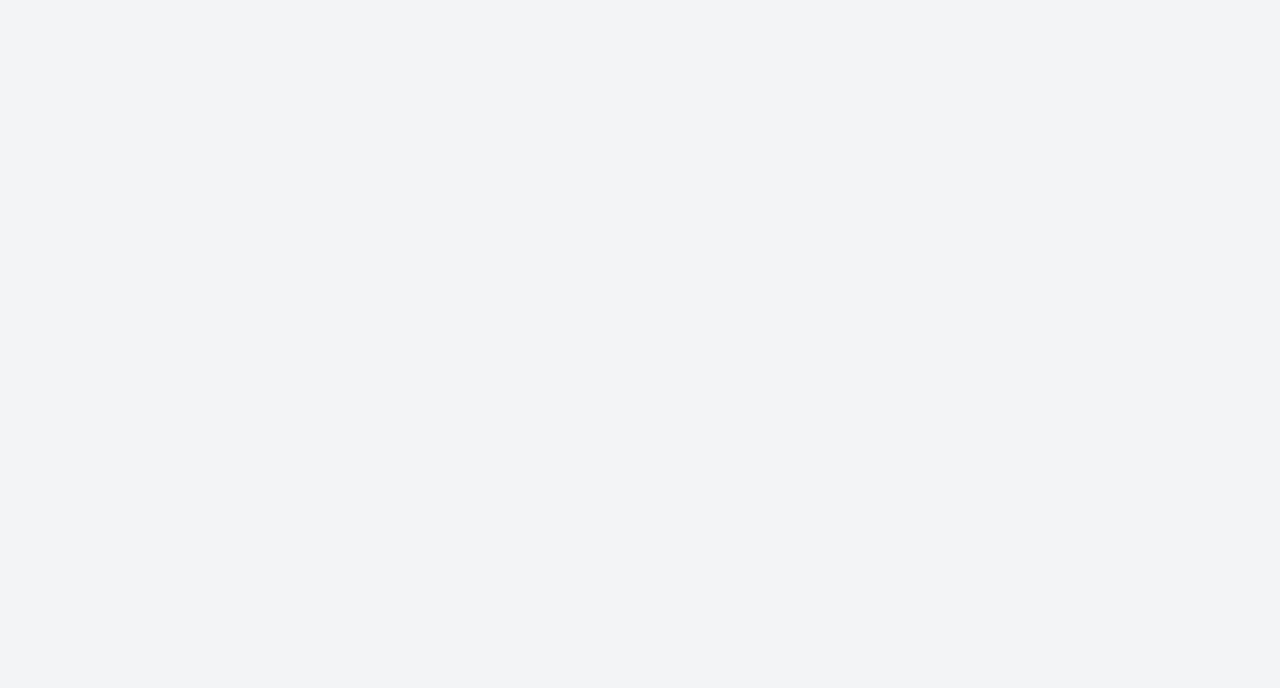
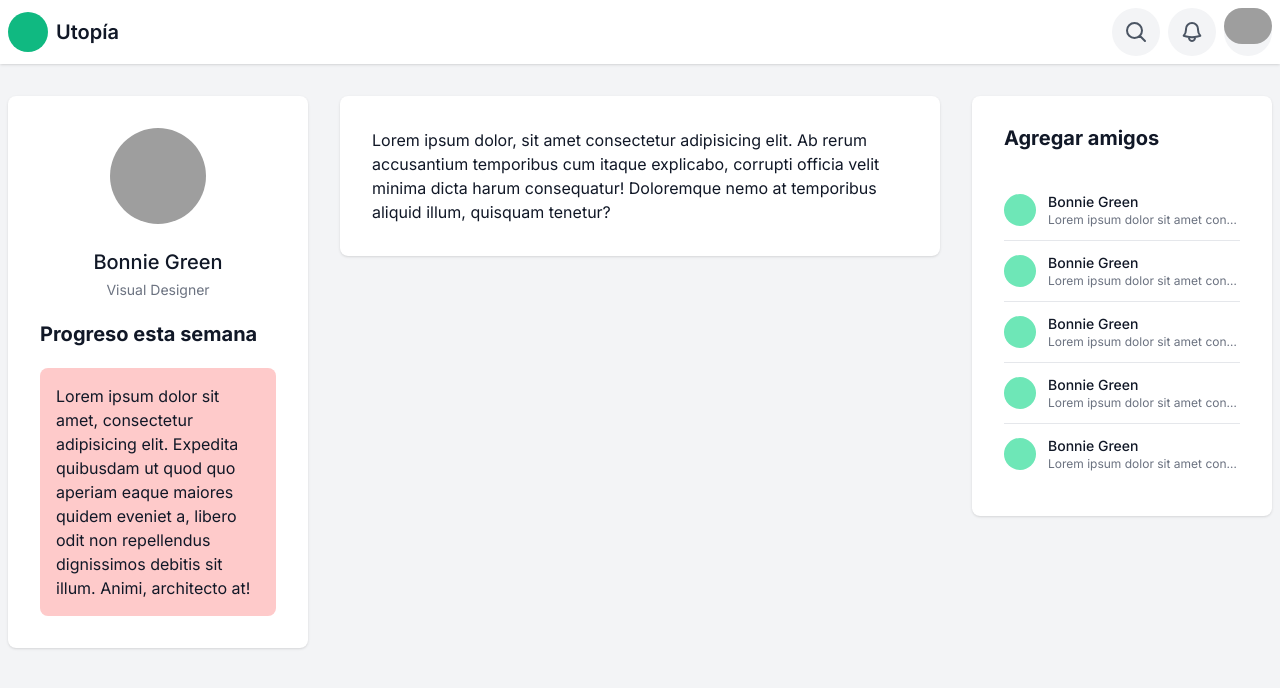
Before and after one commit to RdrBux/utopia, a Next.js app: page / in a window 1280 px wide. Shown: the top 688 px of the page. Built offline with nearby package versions, Linux system fonts and the light colour scheme; grey boxes are pictures that could not be loaded.

Commit message:
Style login and home. Add navbar

```diff
--- /dev/null
+++ b/src/app/(main)/layout.tsx
@@ -0,0 +1,10 @@
+import Navbar from "../ui/main/navbar";
+
+export default function MainLayout({ children }: { children: React.ReactNode }) {
+	return (
+		<div>
+			<Navbar />
+			<div className="container mx-auto px-2">{children}</div>
+		</div>
+	)
+}
--- /dev/null
+++ b/src/app/(main)/page.tsx
@@ -0,0 +1,72 @@
+import CardBackground from "../ui/card-background";
+
+export default function Home() {
+	return (
+		<div className="grid grid-cols-[1fr_2fr_1fr] gap-8 my-8">
+			<aside>
+				<CardBackground>
+					<div className="flex flex-col gap-6">
+						<img className="rounded-full self-center w-24 h-24" src="https://images.unsplash.com/photo-1527980965255-d3b416303d12?q=80&w=1480&auto=format&fit=crop&ixlib=rb-4.0.3&ixid=M3wxMjA3fDB8MHxwaG90by1wYWdlfHx8fGVufDB8fHx8fA%3D%3D" alt="profile picture" />
+						<div className="text-center">
+							<h5 className="mb-1 text-xl font-medium">Bonnie Green</h5>
+							<div className="text-sm text-gray-500">Visual Designer</div>
+						</div>
+						<h5 className="text-xl font-bold leading-none">Progreso esta semana</h5>
+						<div className="p-4 rounded-lg bg-red-200">Lorem ipsum dolor sit amet, consectetur adipisicing elit. Expedita quibusdam ut quod quo aperiam eaque maiores quidem eveniet a, libero odit non repellendus dignissimos debitis sit illum. Animi, architecto at!</div>
+					</div>
+				</CardBackground>
+			</aside>
+			<main>
+				<CardBackground>
+					<div className="">Lorem ipsum dolor, sit amet consectetur adipisicing elit. Ab rerum accusantium temporibus cum itaque explicabo, corrupti officia velit minima dicta harum consequatur! Doloremque nemo at temporibus aliquid illum, quisquam tenetur?</div>
+				</CardBackground>
+			</main>
+			<aside>
+				<CardBackground>
+					<h5 className="text-xl font-bold leading-none">Agregar amigos</h5>
+					<ul className="mt-8 divide-y divide-gray-200">
+						<li className="grid grid-cols-[auto_1fr] gap-3 py-3 items-center">
+							<div className="h-8 w-8 shrink-0 bg-emerald-300 rounded-full"></div>
+							<div className="overflow-hidden">
+								<div className="font-medium text-sm">Bonnie Green</div>
+								<div className="text-xs text-gray-500 truncate">Lorem ipsum dolor sit amet consectetur adipisicing elit. Est eum eligendi ratione nihil similique! Eum dignissimos aliquid doloremque praesentium perferendis repellat soluta ab reprehenderit odit cupiditate iusto, quidem, tempora qui!</div>
+							</div>
+						</li>
+
+						<li className="grid grid-cols-[auto_1fr] gap-3 py-3 items-center">
+							<div className="h-8 w-8 shrink-0 bg-emerald-300 rounded-full"></div>
+							<div className="overflow-hidden">
+								<div className="font-medium text-sm">Bonnie Green</div>
+								<div className="text-xs text-gray-500 truncate">Lorem ipsum dolor sit amet consectetur adipisicing elit. Est eum eligendi ratione nihil similique! Eum dignissimos aliquid doloremque praesentium perferendis repellat soluta ab reprehenderit odit cupiditate iusto, quidem, tempora qui!</div>
+							</div>
+						</li>
+
+						<li className="grid grid-cols-[auto_1fr] gap-3 py-3 items-center">
+							<div className="h-8 w-8 shrink-0 bg-emerald-300 rounded-full"></div>
+							<div className="overflow-hidden">
+								<div className="font-medium text-sm">Bonnie Green</div>
+								<div className="text-xs text-gray-500 truncate">Lorem ipsum dolor sit amet consectetur adipisicing elit. Est eum eligendi ratione nihil similique! Eum dignissimos aliquid doloremque praesentium perferendis repellat soluta ab reprehenderit odit cupiditate iusto, quidem, tempora qui!</div>
+							</div>
+						</li>
+
+						<li className="grid grid-cols-[auto_1fr] gap-3 py-3 items-center">
+							<div className="h-8 w-8 shrink-0 bg-emerald-300 rounded-full"></div>
+							<div className="overflow-hidden">
+								<div className="font-medium text-sm">Bonnie Green</div>
+								<div className="text-xs text-gray-500 truncate">Lorem ipsum dolor sit amet consectetur adipisicing elit. Est eum eligendi ratione nihil similique! Eum dignissimos aliquid doloremque praesentium perferendis repellat soluta ab reprehenderit odit cupiditate iusto, quidem, tempora qui!</div>
+							</div>
+						</li>
+
+						<li className="grid grid-cols-[auto_1fr] gap-3 py-3 items-center">
+							<div className="h-8 w-8 shrink-0 bg-emerald-300 rounded-full"></div>
+							<div className="overflow-hidden">
+								<div className="font-medium text-sm">Bonnie Green</div>
+								<div className="text-xs text-gray-500 truncate">Lorem ipsum dolor sit amet consectetur adipisicing elit. Est eum eligendi ratione nihil similique! Eum dignissimos aliquid doloremque praesentium perferendis repellat soluta ab reprehenderit odit cupiditate iusto, quidem, tempora qui!</div>
+							</div>
+						</li>
+					</ul>
+				</CardBackground>
+			</aside>
+		</div>
+	)
+}
--- a/src/app/layout.tsx
+++ b/src/app/layout.tsx
@@ -16,7 +16,7 @@ export default function RootLayout({
 }) {
   return (
     <html lang="es">
-      <body className={`${inter.className} bg-gray-100`}>{children}</body>
+      <body className={`${inter.className} bg-gray-100 text-gray-900 antialiased`}>{children}</body>
     </html>
   )
 }
--- a/src/app/login/page.tsx
+++ b/src/app/login/page.tsx
@@ -3,13 +3,17 @@ import LoginForm from "../ui/login/login-form";
 
 export default function Home() {
 	return (
-		<div className="grid grid-cols-2 min-h-screen">
-			<div className="flex flex-col gap-4 items-center justify-center h-full m-4 self-center ml-auto">
+		<div className="flex items-center justify-center min-h-screen">
+			<div className="grid grid-cols-2">
+				<div className="h-full w-full flex shadow shadow-emerald-600 flex-col gap-4 justify-center bg-gradient-to-br from-emerald-700 to-emerald-600 rounded-l-lg p-8">
+					<div className="flex items-center gap-2">
+						<div className="w-8 h-8 bg-emerald-500 rounded-full"></div>
+						<h1 className="text-xl font-semibold text-white">Utopía</h1>
+					</div>
+					<h2 className="text-5xl text-white font-bold tracking-tight">Acá va un título</h2>
+					<p className="text-white/80 max-w-[400px]">Lorem, ipsum dolor sit amet consectetur adipisicing elit. Cumque nihil cum, quaerat rerum itaque quibusdam esse.</p>
+				</div>
 				<LoginForm />
-			</div>
-
-			<div className="flex flex-col items-center justify-center w-full h-full">
-				{/* <iframe className="w-[600px] h-[600px]" src="https://lottie.host/embed/d31b355e-02ec-4411-b28d-1bfeca4f88bb/ah2jU1P5k3.json"></iframe> */}
 			</div>
 		</div>
 	)
--- a/src/app/page.tsx
+++ /dev/null
@@ -1,6 +0,0 @@
-export default function Home() {
-  return (
-    <>
-    </>
-  )
-}
--- a/src/app/ui/buttons.tsx
+++ b/src/app/ui/buttons.tsx
@@ -6,7 +6,7 @@ export function ButtonGoogle() {
 	return (
 		<button type="button" className="w-fit text-gray-900 bg-white hover:bg-gray-100 border border-gray-200 focus:ring-4 focus:outline-none focus:ring-gray-100 font-medium rounded-lg text-sm px-5 py-2.5 text-center inline-flex items-center">
 			<svg className="h-5 w-5 mr-2" viewBox="0 0 21 20" fill="none" xmlns="http://www.w3.org/2000/svg">
-				<g clip-path="url(#clip0_13183_10121)"><path d="M20.3081 10.2303C20.3081 9.55056 20.253 8.86711 20.1354 8.19836H10.7031V12.0492H16.1046C15.8804 13.2911 15.1602 14.3898 14.1057 15.0879V17.5866H17.3282C19.2205 15.8449 20.3081 13.2728 20.3081 10.2303Z" fill="#3F83F8"></path><path d="M10.7019 20.0006C13.3989 20.0006 15.6734 19.1151 17.3306 17.5865L14.1081 15.0879C13.2115 15.6979 12.0541 16.0433 10.7056 16.0433C8.09669 16.0433 5.88468 14.2832 5.091 11.9169H1.76562V14.4927C3.46322 17.8695 6.92087 20.0006 10.7019 20.0006V20.0006Z" fill="#34A853"></path><path d="M5.08857 11.9169C4.66969 10.6749 4.66969 9.33008 5.08857 8.08811V5.51233H1.76688C0.348541 8.33798 0.348541 11.667 1.76688 14.4927L5.08857 11.9169V11.9169Z" fill="#FBBC04"></path><path d="M10.7019 3.95805C12.1276 3.936 13.5055 4.47247 14.538 5.45722L17.393 2.60218C15.5852 0.904587 13.1858 -0.0287217 10.7019 0.000673888C6.92087 0.000673888 3.46322 2.13185 1.76562 5.51234L5.08732 8.08813C5.87733 5.71811 8.09302 3.95805 10.7019 3.95805V3.95805Z" fill="#EA4335"></path></g><defs><clipPath id="clip0_13183_10121"><rect width="20" height="20" fill="white" transform="translate(0.5)"></rect></clipPath></defs>
+				<g clipPath="url(#clip0_13183_10121)"><path d="M20.3081 10.2303C20.3081 9.55056 20.253 8.86711 20.1354 8.19836H10.7031V12.0492H16.1046C15.8804 13.2911 15.1602 14.3898 14.1057 15.0879V17.5866H17.3282C19.2205 15.8449 20.3081 13.2728 20.3081 10.2303Z" fill="#3F83F8"></path><path d="M10.7019 20.0006C13.3989 20.0006 15.6734 19.1151 17.3306 17.5865L14.1081 15.0879C13.2115 15.6979 12.0541 16.0433 10.7056 16.0433C8.09669 16.0433 5.88468 14.2832 5.091 11.9169H1.76562V14.4927C3.46322 17.8695 6.92087 20.0006 10.7019 20.0006V20.0006Z" fill="#34A853"></path><path d="M5.08857 11.9169C4.66969 10.6749 4.66969 9.33008 5.08857 8.08811V5.51233H1.76688C0.348541 8.33798 0.348541 11.667 1.76688 14.4927L5.08857 11.9169V11.9169Z" fill="#FBBC04"></path><path d="M10.7019 3.95805C12.1276 3.936 13.5055 4.47247 14.538 5.45722L17.393 2.60218C15.5852 0.904587 13.1858 -0.0287217 10.7019 0.000673888C6.92087 0.000673888 3.46322 2.13185 1.76562 5.51234L5.08732 8.08813C5.87733 5.71811 8.09302 3.95805 10.7019 3.95805V3.95805Z" fill="#EA4335"></path></g><defs><clipPath id="clip0_13183_10121"><rect width="20" height="20" fill="white" transform="translate(0.5)"></rect></clipPath></defs>
 			</svg>
 			Ingresar con Google
 		</button>
--- a/src/app/ui/card-background.tsx
+++ b/src/app/ui/card-background.tsx
@@ -1,6 +1,6 @@
 export default function CardBackground({ children }: { children: React.ReactNode }) {
 	return (
-		<div className="p-8 rounded-lg shadow-lg bg-white w-fit">
+		<div className="p-8 rounded-lg shadow bg-white w-full">
 			{children}
 		</div>
 	)
--- a/src/app/ui/input.tsx
+++ b/src/app/ui/input.tsx
@@ -9,7 +9,7 @@ export default function Input({ label, id, type = 'text', placeholder = '' }: Pr
 	return (
 		<div className="">
 			<label htmlFor={id} className="block mb-2 text-sm font-medium text-gray-900">{label}</label>
-			<input type={type} id={id} className="bg-gray-50 border border-gray-300 text-gray-900 text-sm rounded-lg focus:ring-blue-500 focus:border-blue-500 block w-full p-2.5" placeholder={placeholder} required />
+			<input type={type} id={id} className="bg-gray-50 border border-gray-300 text-gray-900 text-sm rounded-lg focus:ring-emerald-500 block w-full p-2.5 focus:ring-2 focus:border-emerald-500 outline-none" placeholder={placeholder} required />
 		</div>
 	)
 }
--- a/src/app/ui/login/login-form.tsx
+++ b/src/app/ui/login/login-form.tsx
@@ -1,15 +1,11 @@
 import Link from "next/link";
 import { Button, ButtonGoogle, ButtonGuest } from "../buttons";
 import Input from "../input";
-import CardBackground from "../card-background";
 import FormTitle from "../form-title";
-import Logo from "../logo";
 
 export default function LoginForm() {
 	return (
-		<CardBackground>
-			<form className="flex flex-col gap-6">
-				<Logo />
+		<form className="flex flex-col gap-6 p-8 bg-white shadow rounded-r-lg">
 			<FormTitle>Iniciar Sesión</FormTitle>
 			<div className="flex gap-3">
 				<ButtonGoogle />
@@ -22,6 +18,5 @@ export default function LoginForm() {
 			<Button>Iniciar Sesión</Button>
 			<div className="text-sm text-gray-600">¿No tienes una cuenta? <Link className="text-blue-600 font-semibold hover:underline" href="/signup">Regístrate</Link>.</div>
 		</form>
-		</CardBackground>
 	)
 }
--- a/src/app/ui/logo.tsx
+++ b/src/app/ui/logo.tsx
@@ -1,7 +1,7 @@
 export default function Logo() {
 	return (
 		<div className="flex items-center gap-2">
-			<div className="w-8 h-8 bg-emerald-500 rounded-full">
+			<div className="w-10 h-10 bg-emerald-500 rounded-full">
 			</div><div className="text-xl font-semibold">Utopía</div>
 		</div>
 	)
--- /dev/null
+++ b/src/app/ui/main/navbar.tsx
@@ -0,0 +1,31 @@
+import Logo from "../logo";
+
+export default function Navbar() {
+	return (
+		<nav className="bg-white shadow">
+			<div className="flex justify-between items-center container mx-auto p-2">
+				<Logo />
+
+				<div className="flex items-center gap-2 text-gray-600">
+					<div className="h-12 w-12 grid place-content-center bg-gray-100 rounded-full">
+						<svg xmlns="http://www.w3.org/2000/svg" fill="none" viewBox="0 0 24 24" strokeWidth={2} stroke="currentColor" className="w-6 h-6">
+							<path strokeLinecap="round" strokeLinejoin="round" d="m21 21-5.197-5.197m0 0A7.5 7.5 0 1 0 5.196 5.196a7.5 7.5 0 0 0 10.607 10.607Z" />
+						</svg>
+					</div>
+
+					<div className="h-12 w-12 grid place-content-center bg-gray-100 rounded-full">
+						<svg xmlns="http://www.w3.org/2000/svg" fill="none" viewBox="0 0 24 24" strokeWidth={2} stroke="currentColor" className="w-6 h-6">
+							<path strokeLinecap="round" strokeLinejoin="round" d="M14.857 17.082a23.848 23.848 0 0 0 5.454-1.31A8.967 8.967 0 0 1 18 9.75V9A6 6 0 0 0 6 9v.75a8.967 8.967 0 0 1-2.312 6.022c1.733.64 3.56 1.085 5.455 1.31m5.714 0a24.255 24.255 0 0 1-5.714 0m5.714 0a3 3 0 1 1-5.714 0" />
+						</svg>
+
+					</div>
+
+					<div className="h-12 w-12 rounded-full bg-gray-100">
+						<img className="rounded-full" src="https://images.unsplash.com/photo-1527980965255-d3b416303d12?q=80&w=1480&auto=format&fit=crop&ixlib=rb-4.0.3&ixid=M3wxMjA3fDB8MHxwaG90by1wYWdlfHx8fGVufDB8fHx8fA%3D%3D" alt="profile picture" />
+					</div>
+				</div>
+
+			</div>
+		</nav>
+	)
+}
```
Lines whose indentation alone changed are shown as unchanged.
